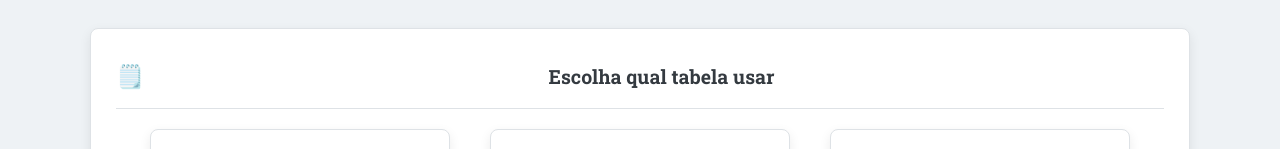
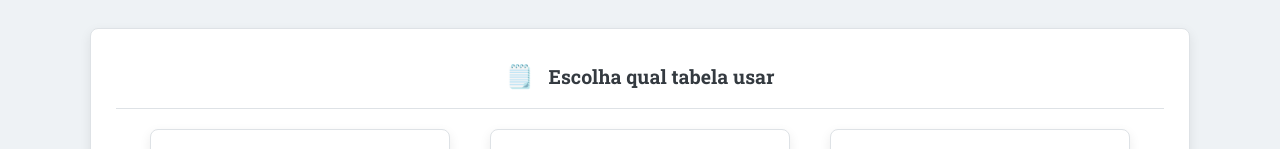
Before and after one commit to JulianoPassing/g8sistema, a plain HTML site: page public/painel.html in a window 1280 px wide. Shown: the part 223-372 px from the top of the page. Drawn offline with Linux system fonts and the light colour scheme; sample sign-in values are in the browser's storage.

Commit message:
Update painel.html

```diff
--- a/public/painel.html
+++ b/public/painel.html
@@ -265,8 +265,8 @@
       </div>
       <section class="card">
         <div class="card-header" style="justify-content: center; text-align: center;">
-          <span role="img" aria-label="Opções" style="font-size: 1.5em; display: inline-block; vertical-align: middle;">🗒️</span>
-          <h2 style="text-align: center; width: 100%; display: inline-block; vertical-align: middle;">Escolha qual tabela usar</h2>
+          <span role="img" aria-label="Opções" style="font-size: 1.5em">🗒️</span>
+          <h2>Escolha qual tabela usar</h2>
         </div>
         <div class="options-container">
           <div class="option-card">
```
